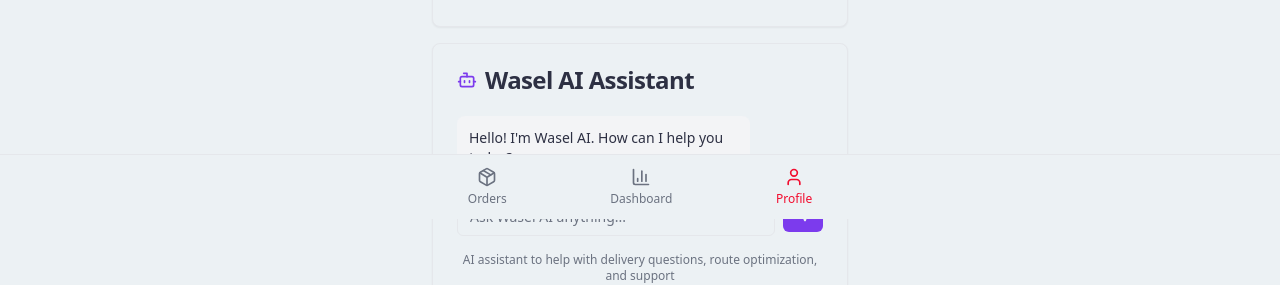
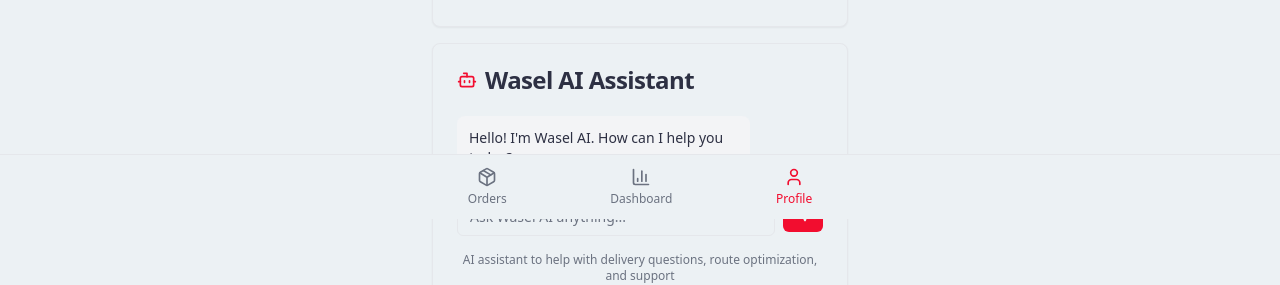
Before and after one commit to sedra-asrawi/wasel-flow-ai, a React (Vite) app: page /profile in a window 1280 px wide. Shown: the part 581-866 px from the top of the page. Built offline with nearby package versions, Linux system fonts and the light colour scheme.

Commit message:
Update assistant color
Change the Wasel assistant icon and button color to the main theme color.

```diff
--- a/src/pages/ProfilePage.tsx
+++ b/src/pages/ProfilePage.tsx
@@ -141,7 +141,7 @@ const ProfilePage = () => {
         <Card>
           <CardHeader>
             <CardTitle className="flex items-center gap-2">
-              <Bot className="h-5 w-5 text-wasel-purple" />
+              <Bot className="h-5 w-5 text-primary" />
               Wasel AI Assistant
             </CardTitle>
           </CardHeader>
@@ -173,7 +173,7 @@ const ProfilePage = () => {
               <Button
                 size="sm"
                 onClick={handleSendMessage}
-                className="bg-wasel-purple hover:bg-wasel-purple/90"
+                className="bg-primary hover:bg-primary/90"
               >
                 <Send className="h-4 w-4" />
               </Button>
```
